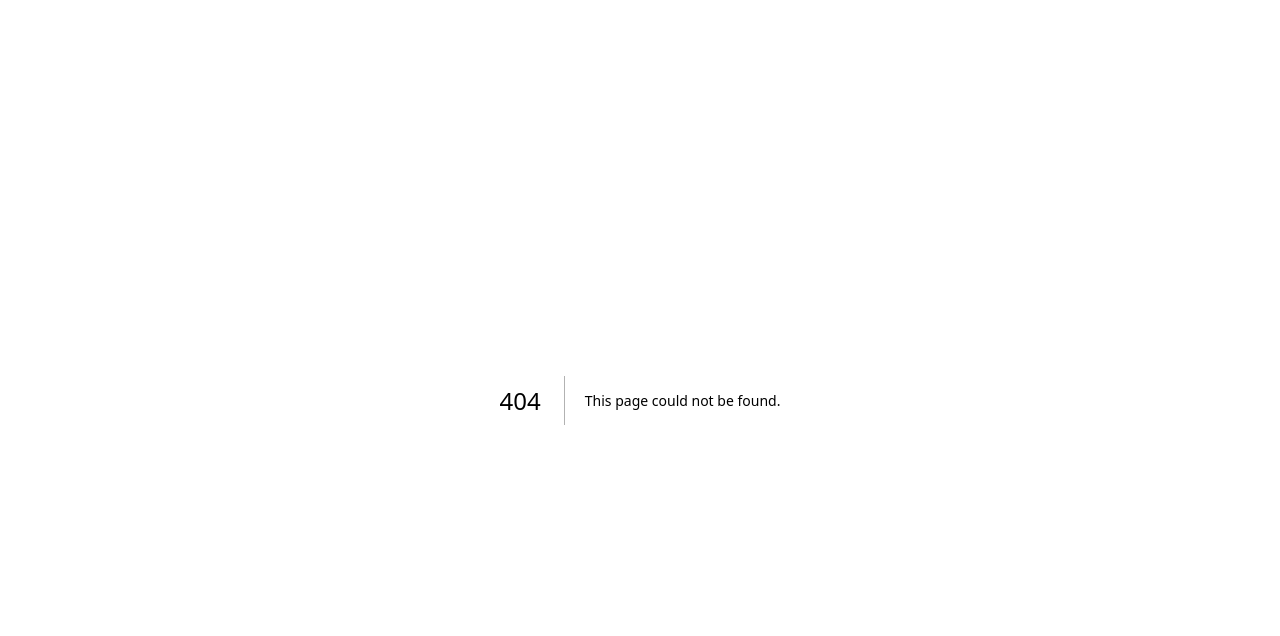
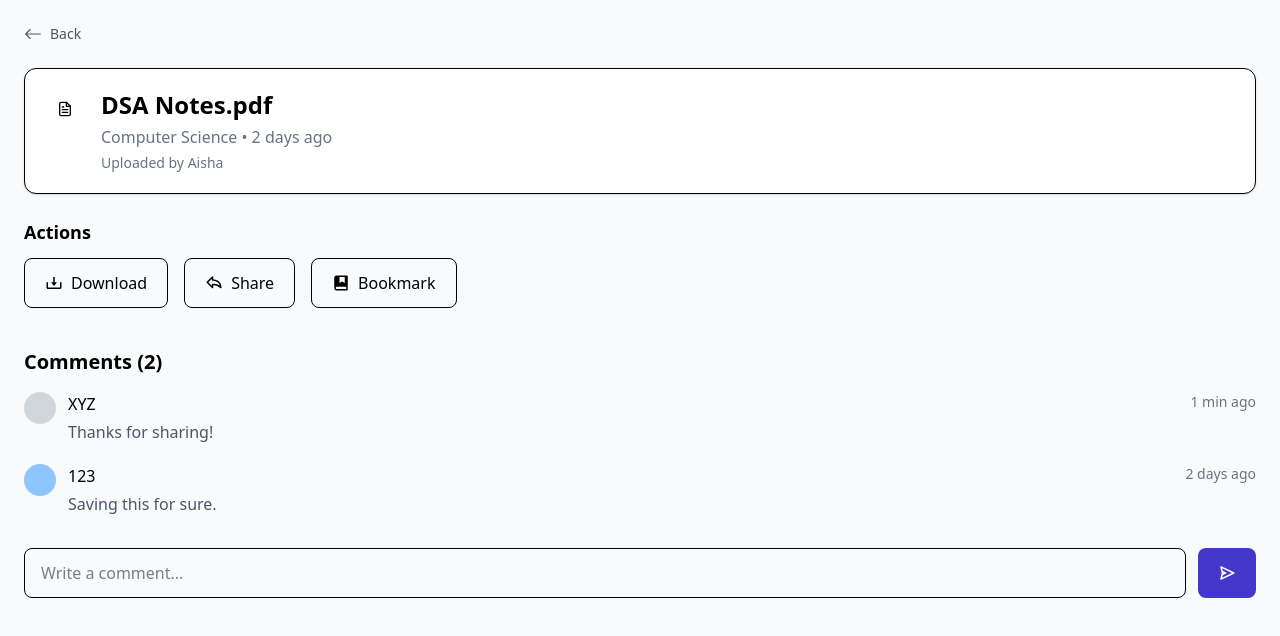
Before and after one commit to Aisha-shaikh578/CampusVault, a Next.js app: page /details in a window 1280 px wide. Before the commit this address had no page. Shown: the top 636 px of the page. Built offline with nearby package versions, Linux system fonts and the light colour scheme.

Commit message:
Completed styling UI for notes details

```diff
--- /dev/null
+++ b/app/details/page.tsx
@@ -0,0 +1,131 @@
+import Link from "next/link";
+import { BiDownload, BiSend, BiShare } from "react-icons/bi";
+import { BsArrowLeft } from "react-icons/bs";
+import { FiFileText } from "react-icons/fi";
+import { RiBookMarkedFill } from "react-icons/ri";
+
+export default function NoteDetails() {
+  return (
+  <>
+    {/* Sidebar */}
+    <div className="flex-1 p-6 overflow-y-auto">
+      {/* Back Button */}
+    <Link href='/dashboard'>
+      <button className="flex items-center gap-2 text-sm text-gray-600 hover:text-black transition cursor-pointer">
+      <BsArrowLeft size={18} />
+        Back
+      </button>
+    </Link>
+
+      {/* Document Info */}
+      <div className="mt-6 bg-white rounded-xl border p-5 shadow-sm">
+        <div className="flex items-start gap-4">
+          <div className="p-3">
+            <FiFileText />
+          </div>
+
+          <div>
+            <h1 className="text-2xl font-bold">
+              DSA Notes.pdf
+            </h1>
+
+            <p className="text-gray-500 mt-1">
+              Computer Science • 2 days ago
+            </p>
+
+            <p className="text-sm text-gray-500 mt-1">
+              Uploaded by Aisha
+            </p>
+          </div>
+        </div>
+      </div>
+
+      {/* Actions */}
+      <div className="mt-6">
+        <h2 className="font-semibold text-lg mb-3">
+          Actions
+        </h2>
+
+        <div className="flex flex-wrap gap-4">
+          <button className="flex items-center gap-2 px-5 py-3 border rounded-lg hover:text-white hover:bg-[#4338ca] transition cursor-pointer">
+            <BiDownload size={18} />
+            Download
+          </button>
+
+          <button className="flex items-center gap-2 px-5 py-3 border rounded-lg hover:text-white hover:bg-[#4338ca] transition cursor-pointer">
+            <BiShare size={18} />
+            Share
+          </button>
+
+          <button className="flex items-center gap-2 px-5 py-3 border rounded-lg hover:text-white hover:bg-[#4338ca] transition cursor-pointer">
+            <RiBookMarkedFill size={18} />
+            Bookmark
+          </button>
+        </div>
+      </div>
+
+      {/* Comments */}
+      <div className="mt-10">
+        <h2 className="text-xl font-semibold mb-4">
+          Comments (2)
+        </h2>
+
+        <div className="space-y-5">
+          <div className="flex gap-3">
+            <div className="bg-gray-300 rounded-full h-8 w-8"/>
+
+            <div className="flex-1">
+              <div className="flex justify-between">
+                <h3 className="font-medium">
+                  XYZ
+                </h3>
+
+                <span className="text-sm text-gray-500">
+                  1 min ago
+                </span>
+              </div>
+
+              <p className="text-gray-600 mt-1">
+                Thanks for sharing!
+              </p>
+            </div>
+          </div>
+
+          <div className="flex gap-3">
+            <div className="bg-blue-300 rounded-full h-8 w-8"/>
+
+            <div className="flex-1">
+              <div className="flex justify-between">
+                <h3 className="font-medium">
+                  123
+                </h3>
+
+                <span className="text-sm text-gray-500">
+                  2 days ago
+                </span>
+              </div>
+
+              <p className="text-gray-600 mt-1">
+                Saving this for sure.
+              </p>
+            </div>
+          </div>
+        </div>
+
+        {/* Add Comment */}
+        <div className="mt-8 flex gap-3">
+          <input
+            type="text"
+            placeholder="Write a comment..."
+            className="flex-1 border rounded-lg px-4 py-3 focus:outline-none focus:ring-1 focus:ring-blue-500"
+          />
+
+          <button className="bg-[#4338ca] text-white px-5 rounded-lg hover:opacity-80 transition cursor-pointer">
+            <BiSend size={18} />
+          </button>
+        </div>
+      </div>
+    </div>
+  </>
+  );
+}
```
